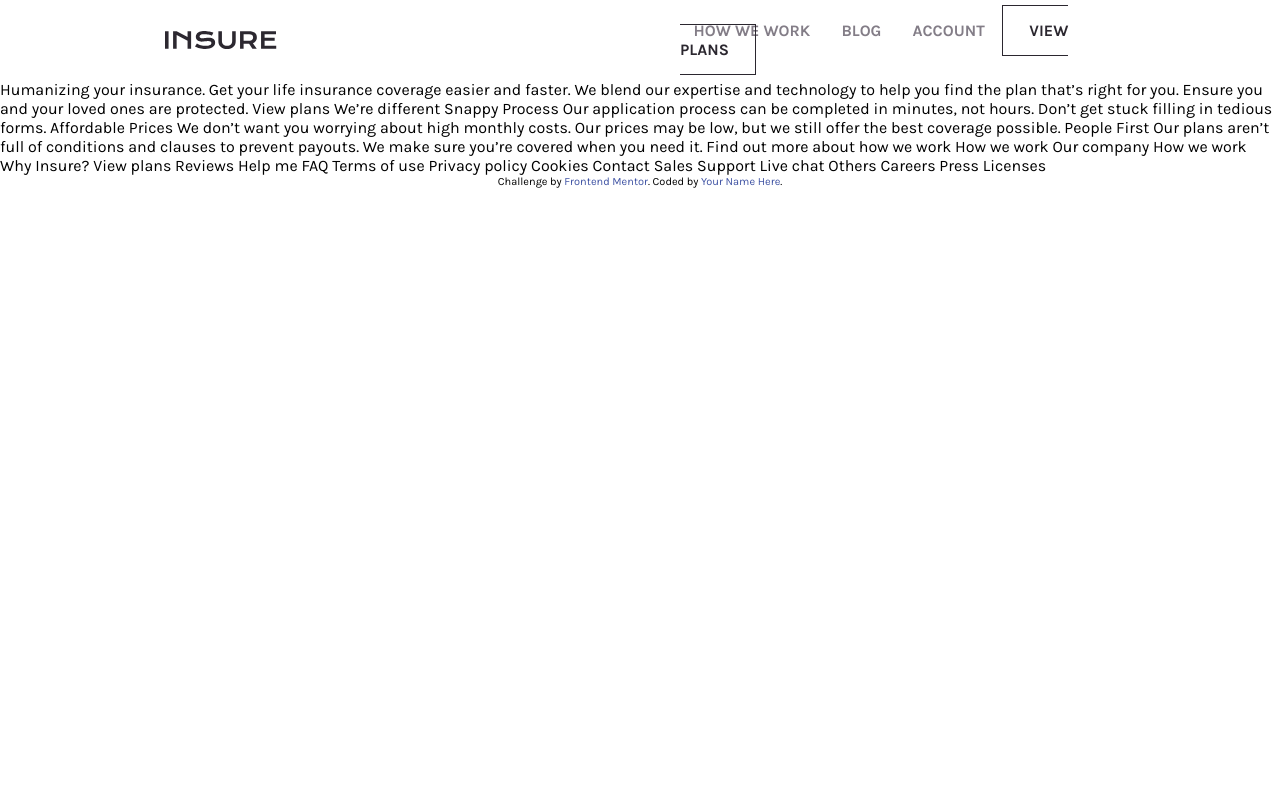
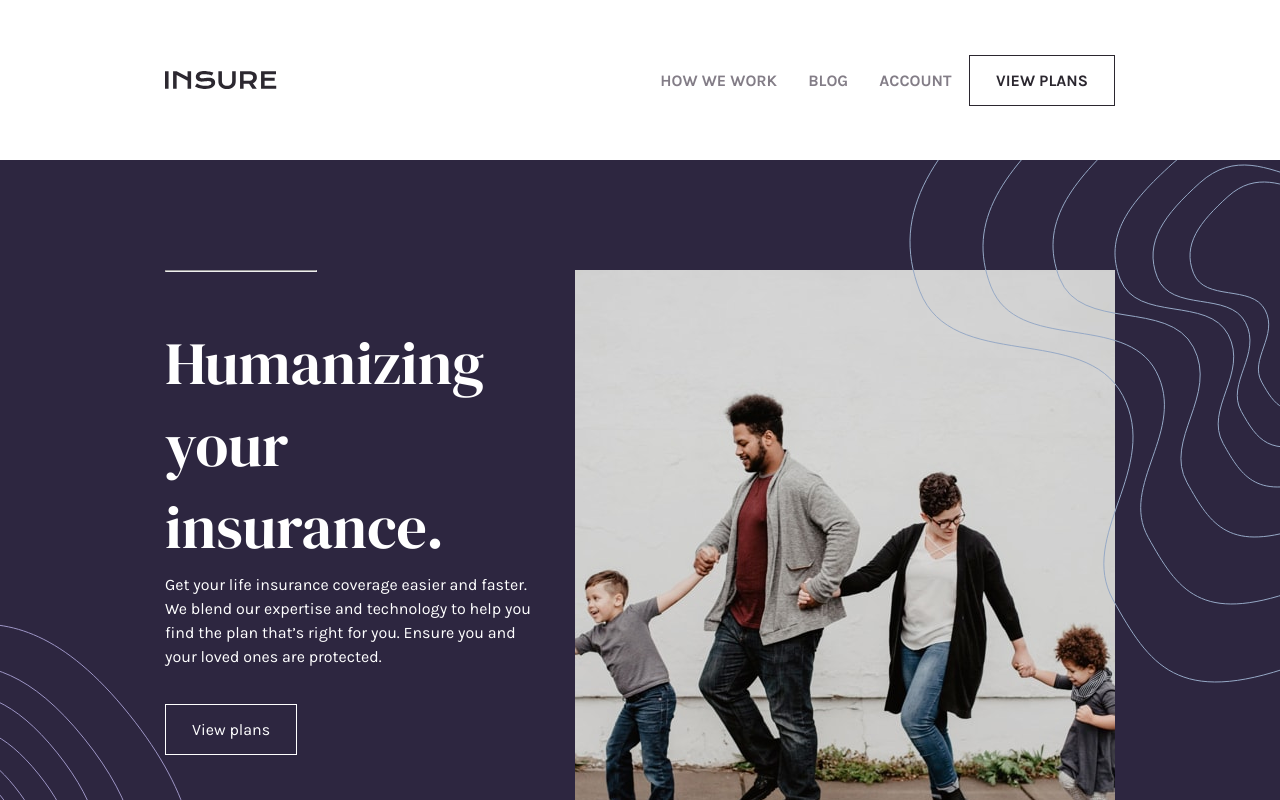
Before and after one commit to pittyh6/insure-landing-page-master, a plain HTML site: page index.html in a window 1280 px wide. Drawn offline with Linux system fonts and the light colour scheme.

Commit message:
[wdb-633] section 1- desktop

```diff
--- a/index.html
+++ b/index.html
@@ -10,15 +10,46 @@
 <body>
 
   <div class="container">
+    <header class="header">
+      <img class="logo" src="./images/logo.svg" alt="Logo">
       <nav>
-      <img class="logo" src="./images/logo.svg" alt="Logo">
-      <ul class="upperLetter">
+        <ul class="upperLetter menu">
           <li><a href="#"> How we work</a></li>
           <li><a href="#"> Blog</a></li>
           <li><a href="#"> Account</a></li>
           <li ><a class="btn-dark" href="#"> View plans</a></li>
         </ul>
       </nav>
+    </header>
+
+    <main>
+       <!-- background -->
+      <div class="background"></div>
+      <img class="img-bg img-bg-left" src="./images/bg-pattern-intro-left-desktop.svg" alt="">
+      <img class="img-bg img-bg-right" src="./images/bg-pattern-intro-right-desktop.svg" alt="">
+
+      <section class="how-we-work" id="H-W-W">
+        <div class="h-w-w-left">
+          <hr>
+          <h1>Humanizing your insurance.</h1>
+          <p>Get your life insurance coverage easier and faster. We blend our expertise
+            and technology to help you find the plan that’s right for you. Ensure you
+            and your loved ones are protected.
+          </p>
+          <a class="btn-light" href="#">View plans</a>
+        </div>
+        <div class="h-w-w-right">
+          <!-- **** criar codigo que altere a image conforme desktop or mobile **** -->
+          <img src="./images/image-intro-desktop.jpg" alt="">
+        </div>
+      </section>
+
+      <section class="plans" id="plans">
+        <hr>
+      </section>
+      <section class="blog" id="blog">
+      </section>
+    </main>
   </div>
 
 
@@ -26,11 +57,9 @@
 
 
 
-  Humanizing your insurance.
 
-  Get your life insurance coverage easier and faster. We blend our expertise
-  and technology to help you find the plan that’s right for you. Ensure you
-  and your loved ones are protected.
+
+
 
   View plans
 
--- a/style.css
+++ b/style.css
@@ -30,6 +30,18 @@ html, body{
     height: 100%;
     width: 100%;
 }
+h1{
+    font-family: var(--DM_Serif_Display);
+    font-weight: var(--weight_400);
+    font-size: 60px;
+    padding-right: 25%;
+    margin-bottom:5px;
+}
+p{
+    line-height: 1.5;
+    padding-right: 33px;
+    margin:0;
+}
 ul,li,
 a{
     display: inline;
@@ -37,37 +49,88 @@ a{
     list-style: none;
     margin:0;
 }
+hr{
+    color: var(--Dark_Grayish_Violet);
+    margin: 0;
+    width: 150px;
+}
 .upperLetter{
     text-transform: uppercase;
+}
+.btn-dark, .btn-light{
+    padding: 15px 26px;
 }
 
 .btn-dark{
     border: 1px solid var(--Very_Dark_Violet);
     color: var(--Very_Dark_Violet);
-    padding: 15px 26px;
 }
 .btn-light{
     border: 1px solid var(--white);
     color: var(--white);
-    padding: 15px 26px;
 }
-.container{
-    margin: 0 165px;
+.header, .how-we-work{
+    padding: 0 165px;
 }
-nav{
+/* NAVBAR */
+.header{
     align-items: center;
-    display: grid;
     font-weight: var(--weight_700);
-    grid-template-columns: 1fr 1fr;
-    height: 80px;
-
+    /* display: grid;
+    grid-template-columns: 1fr 1fr; */
+    height: 20vh;
+    display: flex;
+    justify-content: space-between;
+    background-color: var(--white);
+    position: relative;
+    z-index: 1;
 }
 nav > ul li a{
     color: var(--Dark_Grayish_Violet);
     padding: 0 13.5px;
 }
+/* MAIN */
+/*Section 1 - How we work */
+main{
+    position: relative;
+    color: var(--white);
+}
+.background{
+    background-color: var(--Dark_Violet);
+    position: absolute;
+    z-index: -1;
+    height: 65%;
+    width: 100%;
+}
+.img-bg{
+    position: absolute;
+}
+.img-bg-left{
+    top: 47%;
+}
+.img-bg-right{
+    left: 71%;
+    bottom: 47%;
+}
+.how-we-work{
+    height: 875px;
+    display: flex;
+    flex-wrap: wrap;
+    padding-top: 110px;
+}
+.how-we-work > div{
+    flex: 1 1;
+}
+.h-w-w-right{
+    float: right;
 
+}
+.h-w-w-left a {
+    position: absolute;
+    margin-top: 35px;
+}
 
+/*Section 2 - Plans */
 
 
 
```
Lines whose indentation alone changed are shown as unchanged.
